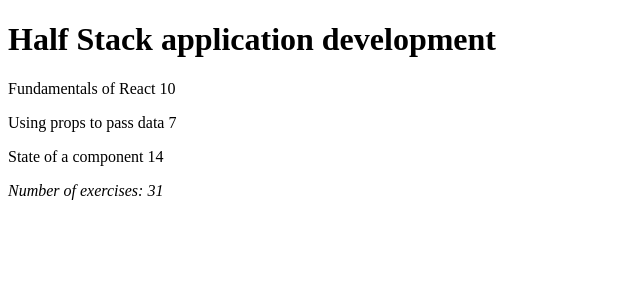
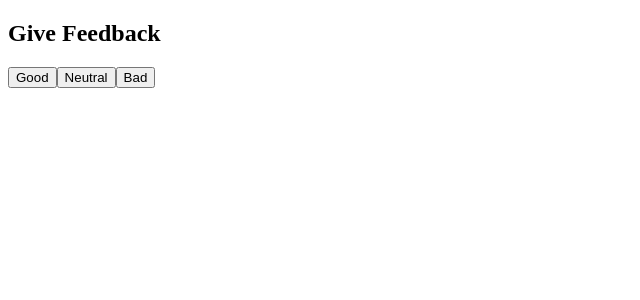
Before and after one commit to nazeeeh/fullstackapp, a React (Create React App) app: page / in a window 1280 px wide. Shown: the top 300 px of the page, without its empty margins (0-640 px from the left). Built offline with nearby package versions, Linux system fonts and the light colour scheme.

Commit message:
Working on a feedback service

```diff
--- a/src/App.js
+++ b/src/App.js
@@ -1,63 +1,36 @@
-const Header = (props) => {
+import { useState } from "react"
 
+const Button = ({handleClicks, text}) => {
   return (
-    <div>
-      <h1>{props.course.name}</h1>
-    </div>
-  )
-}
-
-const Content = (props) => {
-
-  return (
-    <div>
-      <p>{props.course.parts[0].name} {props.course.parts[0].exercises}</p>
-      <p>{props.course.parts[1].name} {props.course.parts[1].exercises}</p>
-      <p>{props.course.parts[2].name} {props.course.parts[2].exercises}</p>
-
-    </div>
-  )
-}
-
-const Total = (props) => {
-
-  return (
-    <div>
-      <i>Number of exercises: {props.course.parts[0].exercises + props.course.parts[1].exercises + props.course.parts[2].exercises}
-      </i>
-    </div>
+    <button onClick={handleClicks}>{text}</button>
   )
 }
 
 
 const App = () => {
-  const course = {
-    name:'Half Stack application development',
-    parts: [
-    {
-      name: 'Fundamentals of React',
-      exercises: 10
-    },
+  const [good, setGood] = useState(0)
+  const [neutral, setNeutral] = useState(0)
+  const [bad, setBad] = useState(0)
 
-    {
-      name: 'Using props to pass data',
-      exercises: 7
-    },
+  const handleGoodClick = () => {
+    setGood(good + 1)
+  }
 
-    {
-      name: 'State of a component',
-      exercises: 14
-    }
-  ]
+  const handleNeutralClick = () => {
+    setNeutral(neutral + 1)
+  }
 
-}
+  const handleBadClick = () => {
+    setBad(bad + 1)
+  }
 
 
   return (
     <div>
-      <Header course={course}/>
-      <Content course={course} />
-      <Total course={course}/>
+      <h2>Give Feedback</h2>
+      <Button handleClicks={handleGoodClick} text = "Good"/>
+      <Button handleClicks={handleNeutralClick} text = "Neutral"/>
+      <Button handleClicks={handleBadClick} text = "Bad"/>
     </div>
   )
 }
```
